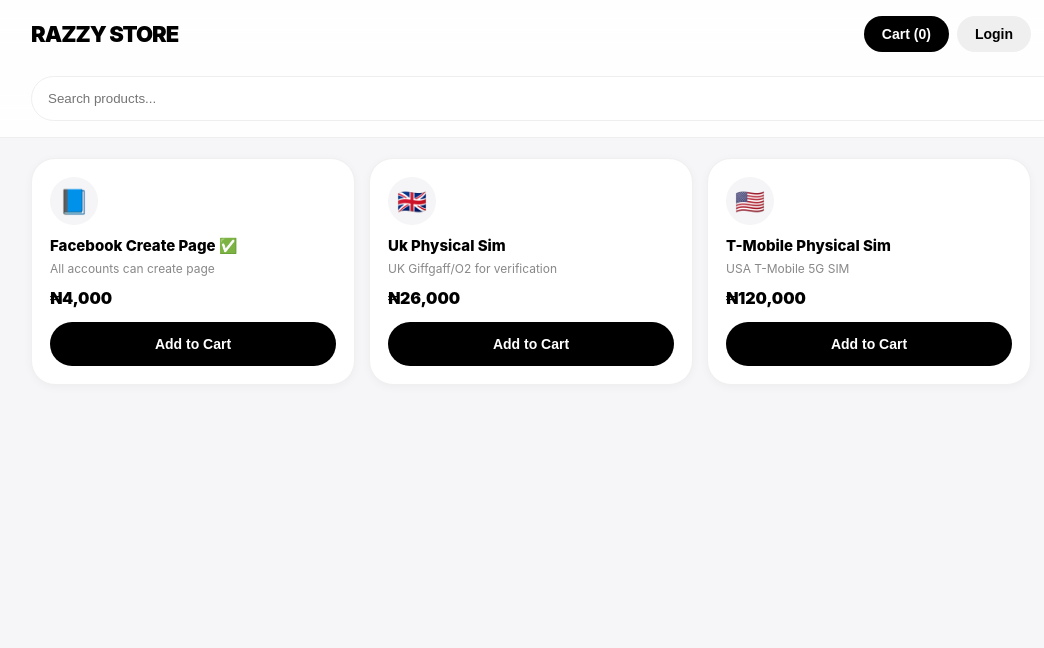
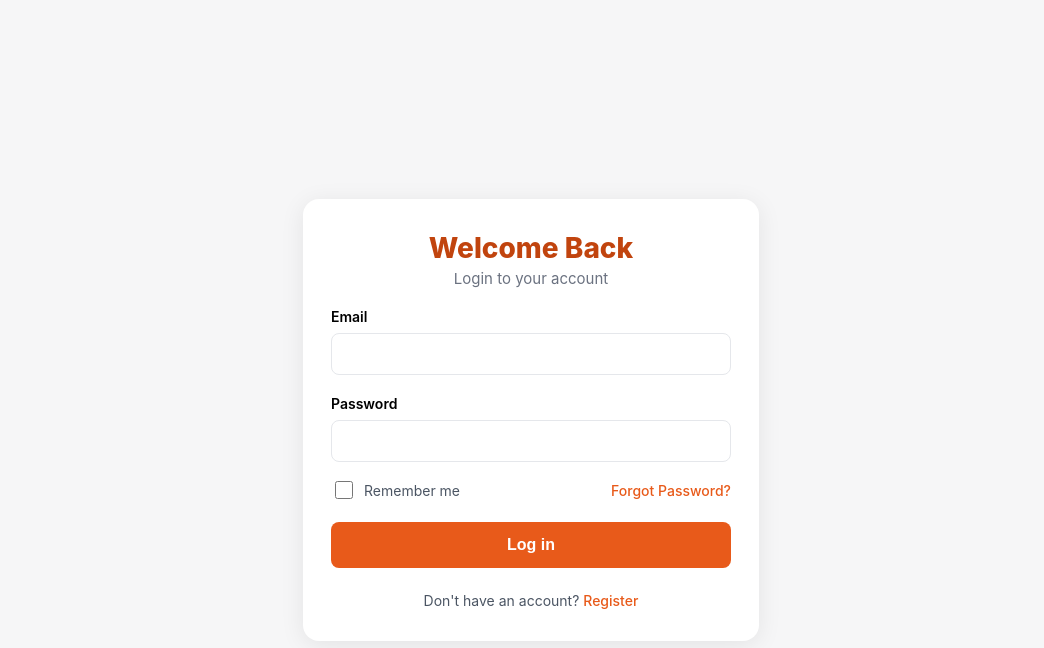
Before and after one commit to wickedrazzy3-commits/Razzy-store, a Next.js app: page / in a window 1280 px wide. Shown: the top 648 px of the page, without its empty margins (109-1153 px from the left). Built offline with nearby package versions, Linux system fonts and the light colour scheme.

Commit message:
Update page.js

```diff
--- a/app/page.js
+++ b/app/page.js
@@ -9,120 +9,143 @@
 ];
 
 export default function Home() {
+  const [user, setUser] = useState(null);
+  const [checking, setChecking] = useState(true);
+  const [email, setEmail] = useState('');
+  const [password, setPassword] = useState('');
+  const [isRegister, setIsRegister] = useState(false);
+  const [loading, setLoading] = useState(false);
   const [cart, setCart] = useState([]);
   const [showCart, setShowCart] = useState(false);
-  const [showLogin, setShowLogin] = useState(false);
-  const [user, setUser] = useState(null);
-  const [email, setEmail] = useState('');
-  const [password, setPassword] = useState('');
-  const [loading, setLoading] = useState(false);
-  const [search, setSearch] = useState('');
 
   useEffect(() => {
+    supabase.auth.getSession().then(({ data }) => {
+      setUser(data.session?.user || null);
+      setChecking(false);
+    });
+    const { data: l } = supabase.auth.onAuthStateChange((_, s) => setUser(s?.user || null));
     const saved = localStorage.getItem('razzy_cart');
     if (saved) setCart(JSON.parse(saved));
-    supabase.auth.getSession().then(({ data }) => setUser(data.session?.user || null));
+    return () => l.subscription.unsubscribe();
   }, []);
+
   useEffect(() => { localStorage.setItem('razzy_cart', JSON.stringify(cart)); }, [cart]);
+
+  const handleAuth = async () => {
+    if (!email ||!password) return alert('Fill email and password');
+    setLoading(true);
+    try {
+      if (isRegister) {
+        const { error } = await supabase.auth.signUp({ email, password });
+        if (error) throw error;
+        alert('Account created! You are now logged in ✅');
+      } else {
+        const { error } = await supabase.auth.signInWithPassword({ email, password });
+        if (error) throw error;
+      }
+    } catch (e) { alert(e.message); }
+    setLoading(false);
+  };
 
   const addToCart = (p) => {
     setCart(prev => {
       const ex = prev.find(i => i.id === p.id);
       if (ex) return prev.map(i => i.id === p.id? {...i, qty: i.qty+1} : i);
-      return [...prev, {...p, qty: 1}];
+      return [...prev, {...p, qty:1}];
     });
     setShowCart(true);
   };
-  const total = cart.reduce((s, i) => s + i.price * i.qty, 0);
 
-  const handleAuth = async (isSignup) => {
-    setLoading(true);
-    try {
-      if (isSignup) {
-        const { error } = await supabase.auth.signUp({ email, password });
-        if (error) throw error;
-        alert('Account Created! ✅');
-      } else {
-        const { error } = await supabase.auth.signInWithPassword({ email, password });
-        if (error) throw error;
-        alert('Logged in! ✅');
-      }
-      setShowLogin(false);
-    } catch (e) { alert(e.message); }
-    setLoading(false);
-  };
+  if (checking) return <div style={{display:'flex', height:'100vh', alignItems:'center', justifyContent:'center', background:'#f5f5f7'}}>Loading...</div>;
 
-  const filtered = PRODUCTS.filter(p => p.name.toLowerCase().includes(search.toLowerCase()));
-
+  // LOGIN WALL - EXACTLY LIKE YOUR IMAGE
+  if (!user) {
     return (
       <>
         <style>{`
-      body { margin:0; font-family: -apple-system, BlinkMacSystemFont, sans-serif; background:#f6f6f8; }
-     .header { position:sticky; top:0; background:rgba(255,255,255,0.9); backdrop-filter: blur(20px); border-bottom:1px solid #eee; padding:16px; z-index:10 }
-     .top { max-width:1000px; margin:0 auto; display:flex; justify-content:space-between; align-items:center }
-     .logo { font-weight:900; font-size:22px; letter-spacing:-1px }
-     .btn { border:0; padding:10px 18px; border-radius:999px; font-weight:600; font-size:14px; cursor:pointer }
-     .btn-black { background:black; color:white }
-     .btn-gray { background:#efefef }
-     .grid { max-width:1000px; margin:20px auto; padding:0 16px; display:grid; grid-template-columns:1fr 1fr; gap:14px }
-      @media(min-width:700px){.grid{grid-template-columns:1fr 1fr 1fr} }
-     .card { background:white; border-radius:24px; padding:18px; border:1px solid #f0f0f0; box-shadow:0 2px 10px rgba(0,0,0,0.04) }
-     .emoji { width:48px; height:48px; background:#f5f5f7; border-radius:999px; display:flex; align-items:center; justify-content:center; font-size:24px; margin-bottom:12px }
-     .overlay { position:fixed; inset:0; background:rgba(0,0,0,0.3); backdrop-filter:blur(4px); display:flex; justify-content:flex-end; z-index:50 }
-     .drawer { background:white; width:100%; max-width:360px; height:100%; padding:24px; display:flex; flex-direction:column }
-     .modalBg { position:fixed; inset:0; background:rgba(0,0,0,0.4); backdrop-filter:blur(8px); display:flex; align-items:center; justify-content:center; z-index:60; padding:20px }
-     .modal { background:white; width:100%; max-width:360px; border-radius:28px; padding:28px }
-     .input { width:100%; background:#f2f2f5; border:0; padding:14px 16px; border-radius:999px; margin-top:12px; outline:none }
+          body{margin:0; font-family: -apple-system, sans-serif; background:#f6f6f7;}
+         .wrap{min-height:100vh; display:flex; align-items:center; justify-content:center; padding:20px;}
+         .card{background:white; width:100%; max-width:400px; border-radius:16px; padding:32px 28px; box-shadow:0 4px 24px rgba(0,0,0,0.08);}
+         .title{color:#C1440E; font-size:28px; font-weight:800; text-align:center; margin:0}
+         .sub{color:#6b7280; text-align:center; margin-top:4px; font-size:15px}
+         .label{font-weight:600; font-size:14px; margin-top:20px; display:block; margin-bottom:8px}
+         .input{width:100%; border:1px solid #e5e7eb; border-radius:8px; padding:12px 14px; font-size:14px; outline:none; box-sizing:border-box}
+         .input:focus{border-color:#E85A1A}
+         .row{display:flex; justify-content:space-between; align-items:center; margin-top:16px}
+         .check{display:flex; align-items:center; gap:8px; font-size:14px; color:#4b5563}
+         .link{color:#E85A1A; font-size:14px; text-decoration:none; cursor:pointer; font-weight:500}
+         .btn{width:100%; background:#E85A1A; color:white; border:0; border-radius:8px; padding:14px; font-weight:700; font-size:16px; margin-top:20px; cursor:pointer}
+         .btn:disabled{opacity:0.6}
+         .foot{text-align:center; margin-top:24px; font-size:14px; color:#4b5563}
         `}</style>
+        <div className="wrap">
+          <div className="card">
+            <h1 className="title">{isRegister? 'Create Account' : 'Welcome Back'}</h1>
+            <p className="sub">{isRegister? 'Register for permanent access' : 'Login to your account'}</p>
 
-    <div className="header">
-      <div className="top">
-        <div className="logo">RAZZY STORE</div>
-        <div style={{display:'flex', gap:8}}>
-          <button onClick={()=>setShowCart(true)} className="btn btn-black">Cart ({cart.reduce((a,b)=>a+b.qty,0)})</button>
-          <button onClick={()=> user? supabase.auth.signOut().then(()=>setUser(null)) : setShowLogin(true)} className="btn btn-gray">{user? user.email.split('@')[0] : 'Login'}</button>
+            <label className="label">Email</label>
+            <input className="input" value={email} onChange={e=>setEmail(e.target.value)} placeholder="" />
+
+            <label className="label">Password</label>
+            <input className="input" type="password" value={password} onChange={e=>setPassword(e.target.value)} placeholder="" />
+
+            <div className="row">
+              <label className="check"><input type="checkbox" style={{width:18, height:18}} /> Remember me</label>
+              <span className="link">Forgot Password?</span>
+            </div>
+
+            <button disabled={loading} onClick={handleAuth} className="btn">{loading? 'Please wait...' : (isRegister? 'Register' : 'Log in')}</button>
+
+            <div className="foot">
+              {isRegister? 'Already have an account? ' : "Don't have an account? "}
+              <span className="link" onClick={()=>setIsRegister(!isRegister)}>{isRegister? 'Login' : 'Register'}</span>
             </div>
           </div>
-      <div style={{maxWidth:1000, margin:'12px auto 0'}}>
-        <input value={search} onChange={e=>setSearch(e.target.value)} placeholder="Search products..." className="input" style={{background:'white', border:'1px solid #eee'}} />
+        </div>
+      </>
+    );
+  }
+
+  // STORE AFTER LOGIN
+  const total = cart.reduce((s,i)=>s+i.price*i.qty,0);
+  return (
+    <>
+      <style>{`
+        body{margin:0; font-family:-apple-system, sans-serif; background:#f6f6f7}
+       .header{position:sticky; top:0; background:white; border-bottom:1px solid #eee; padding:14px 16px; display:flex; justify-content:space-between; align-items:center; z-index:5}
+       .grid{max-width:1000px; margin:20px auto; padding:0 16px; display:grid; grid-template-columns:1fr 1fr; gap:14px}
+       .card2{background:white; border-radius:20px; padding:18px; border:1px solid #f0f0f0}
+       .btn2{border:0; padding:10px 16px; border-radius:999px; font-weight:700; cursor:pointer}
+       .overlay{position:fixed; inset:0; background:rgba(0,0,0,0.3); display:flex; justify-content:flex-end; z-index:20}
+       .drawer{background:white; width:100%; max-width:360px; height:100%; padding:20px; display:flex; flex-direction:column}
+      `}</style>
+      <div className="header">
+        <div style={{fontWeight:900}}>RAZZY STORE</div>
+        <div style={{display:'flex', gap:8}}>
+          <button onClick={()=>setShowCart(true)} className="btn2" style={{background:'black', color:'white'}}>Cart ({cart.reduce((a,b)=>a+b.qty,0)})</button>
+          <button onClick={()=>supabase.auth.signOut()} className="btn2" style={{background:'#f0f0f0'}}>Logout</button>
         </div>
       </div>
-
+      <div style={{maxWidth:1000, margin:'10px auto', padding:'0 16px', fontSize:14}}>Welcome, {user.email} ✅ Permanent login active</div>
       <div className="grid">
-      {filtered.map(p=>(
-        <div key={p.id} className="card">
-          <div className="emoji">{p.emoji}</div>
-          <div style={{fontWeight:800, fontSize:15, lineHeight:'1.2'}}>{p.name}</div>
-          <div style={{fontSize:12, color:'#888', marginTop:6}}>{p.desc}</div>
-          <div style={{fontWeight:900, marginTop:12, fontSize:16}}>₦{p.price.toLocaleString()}</div>
-          <button onClick={()=>addToCart(p)} className="btn btn-black" style={{width:'100%', marginTop:14, padding:'14px'}}>Add to Cart</button>
+        {PRODUCTS.map(p=>(
+          <div key={p.id} className="card2">
+            <div style={{fontSize:28}}>{p.emoji}</div>
+            <div style={{fontWeight:800, marginTop:8}}>{p.name}</div>
+            <div style={{fontSize:12, color:'#888', marginTop:4}}>{p.desc}</div>
+            <div style={{fontWeight:900, marginTop:10}}>₦{p.price.toLocaleString()}</div>
+            <button onClick={()=>addToCart(p)} style={{width:'100%', marginTop:12, background:'#E85A1A', color:'white', border:0, padding:'12px', borderRadius:999, fontWeight:700}}>Add to Cart</button>
           </div>
         ))}
       </div>
-
       {showCart && (
         <div className="overlay" onClick={()=>setShowCart(false)}>
           <div className="drawer" onClick={e=>e.stopPropagation()}>
-          <div style={{display:'flex', justifyContent:'space-between', alignItems:'center'}}><h2 style={{fontWeight:900, fontSize:20}}>Your Cart</h2><button onClick={()=>setShowCart(false)} style={{fontSize:20, border:0, background:'none'}}>✕</button></div>
-          <div style={{flex:1, overflow:'auto', marginTop:20}}>
-            {cart.length===0 && <p style={{textAlign:'center', color:'#aaa', marginTop:80}}>Cart empty</p>}
-            {cart.map(i=><div key={i.id} style={{display:'flex', justifyContent:'space-between', background:'#f6f6f8', padding:12, borderRadius:16, marginBottom:10}}><div><div style={{fontWeight:700, fontSize:14}}>{i.name}</div><div style={{fontSize:12}}>x{i.qty} • ₦{(i.price*i.qty).toLocaleString()}</div></div><button onClick={()=>setCart(cart.filter(c=>c.id!==i.id))} style={{border:0, background:'none', color:'red', fontSize:12}}>Remove</button></div>)}
+            <div style={{display:'flex', justifyContent:'space-between'}}><b>Your Cart</b><button onClick={()=>setShowCart(false)}>✕</button></div>
+            <div style={{flex:1, marginTop:20}}>
+              {cart.map(i=><div key={i.id} style={{background:'#f6f6f7', padding:12, borderRadius:12, marginBottom:10, display:'flex', justifyContent:'space-between'}}><div><b style={{fontSize:13}}>{i.name}</b><div style={{fontSize:12}}>x{i.qty} • ₦{(i.price*i.qty).toLocaleString()}</div></div><button onClick={()=>setCart(cart.filter(c=>c.id!==i.id))} style={{color:'red', border:0, background:'none'}}>Remove</button></div>)}
             </div>
-          <div style={{borderTop:'1px solid #eee', paddingTop:16}}><div style={{display:'flex', justifyContent:'space-between', fontWeight:900, fontSize:18}}><span>Total</span><span>₦{total.toLocaleString()}</span></div>
-          <a href={`https://wa.me/2348100000000?text=Hi Razzy, I want to order ${cart.map(c=>`${c.name} x${c.qty}`).join(', ')} Total ₦${total}`} style={{display:'block', textAlign:'center', background:'black', color:'white', padding:'16px', borderRadius:999, marginTop:12, textDecoration:'none', fontWeight:800}}>Checkout on WhatsApp</a></div>
-        </div>
-      </div>
-    )}
-
-    {showLogin && (
-      <div className="modalBg" onClick={()=>setShowLogin(false)}>
-        <div className="modal" onClick={e=>e.stopPropagation()}>
-          <div style={{fontWeight:900, fontSize:24}}>Welcome back</div><div style={{fontSize:13, color:'#888', marginTop:4}}>Permanent login - any device</div>
-          <input value={email} onChange={e=>setEmail(e.target.value)} placeholder="Email" className="input" />
-          <input type="password" value={password} onChange={e=>setPassword(e.target.value)} placeholder="Password (6+ chars)" className="input" />
-          <button disabled={loading} onClick={()=>handleAuth(false)} className="btn btn-black" style={{width:'100%', marginTop:16, padding:'14px'}}>{loading?'Wait...':'Login'}</button>
-          <button disabled={loading} onClick={()=>handleAuth(true)} className="btn btn-gray" style={{width:'100%', marginTop:8, padding:'14px'}}>Create permanent account</button>
-          <button onClick={()=>setShowLogin(false)} style={{width:'100%', border:0, background:'none', marginTop:12, fontSize:12, color:'#aaa'}}>Close</button>
+            <div><div style={{display:'flex', justifyContent:'space-between', fontWeight:900}}><span>Total</span><span>₦{total.toLocaleString()}</span></div><a href={`https://wa.me/2348100000000?text=Order: ${cart.map(c=>`${c.name} x${c.qty}`).join(', ')} Total ₦${total}`} style={{display:'block', textAlign:'center', background:'black', color:'white', padding:14, borderRadius:999, marginTop:12, textDecoration:'none'}}>Checkout WhatsApp</a></div>
           </div>
         </div>
       )}
```
Lines whose indentation alone changed are shown as unchanged.
